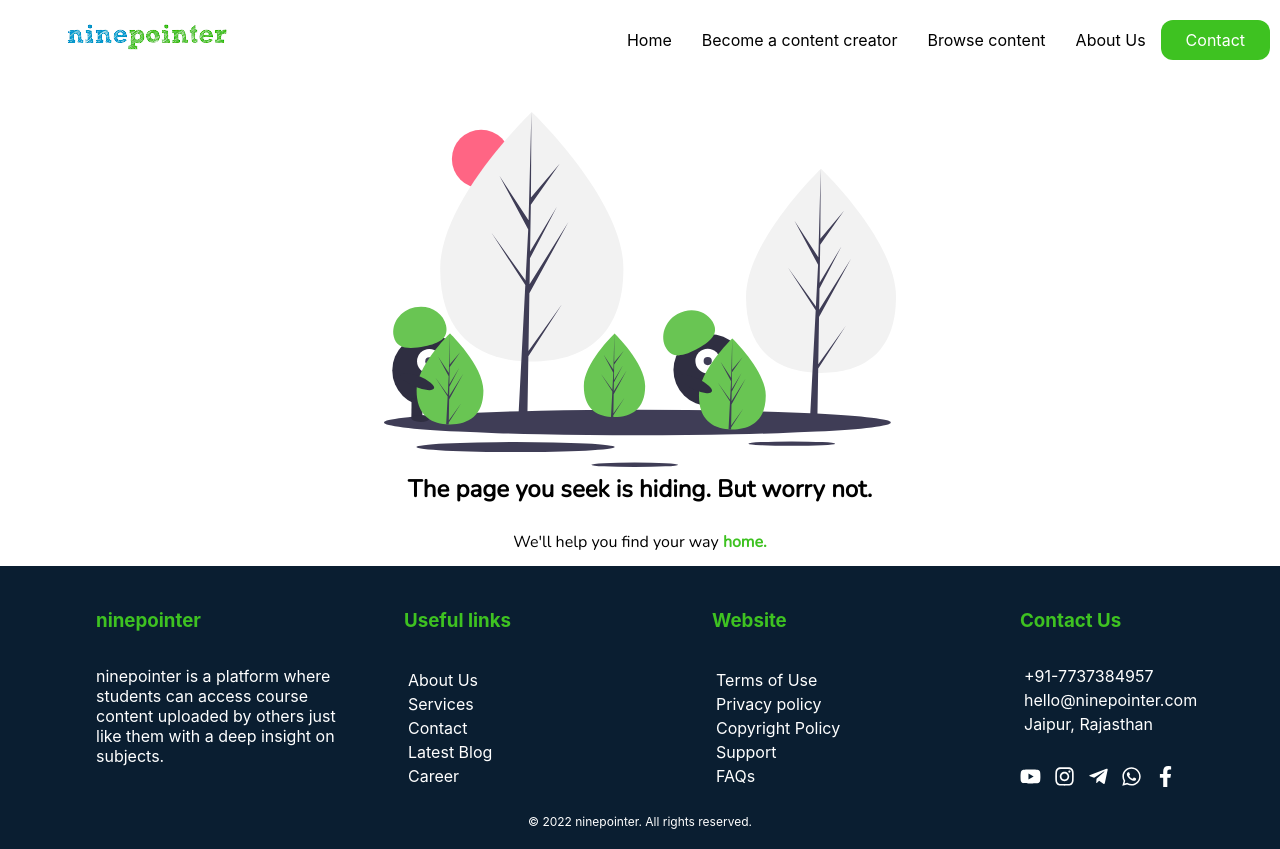
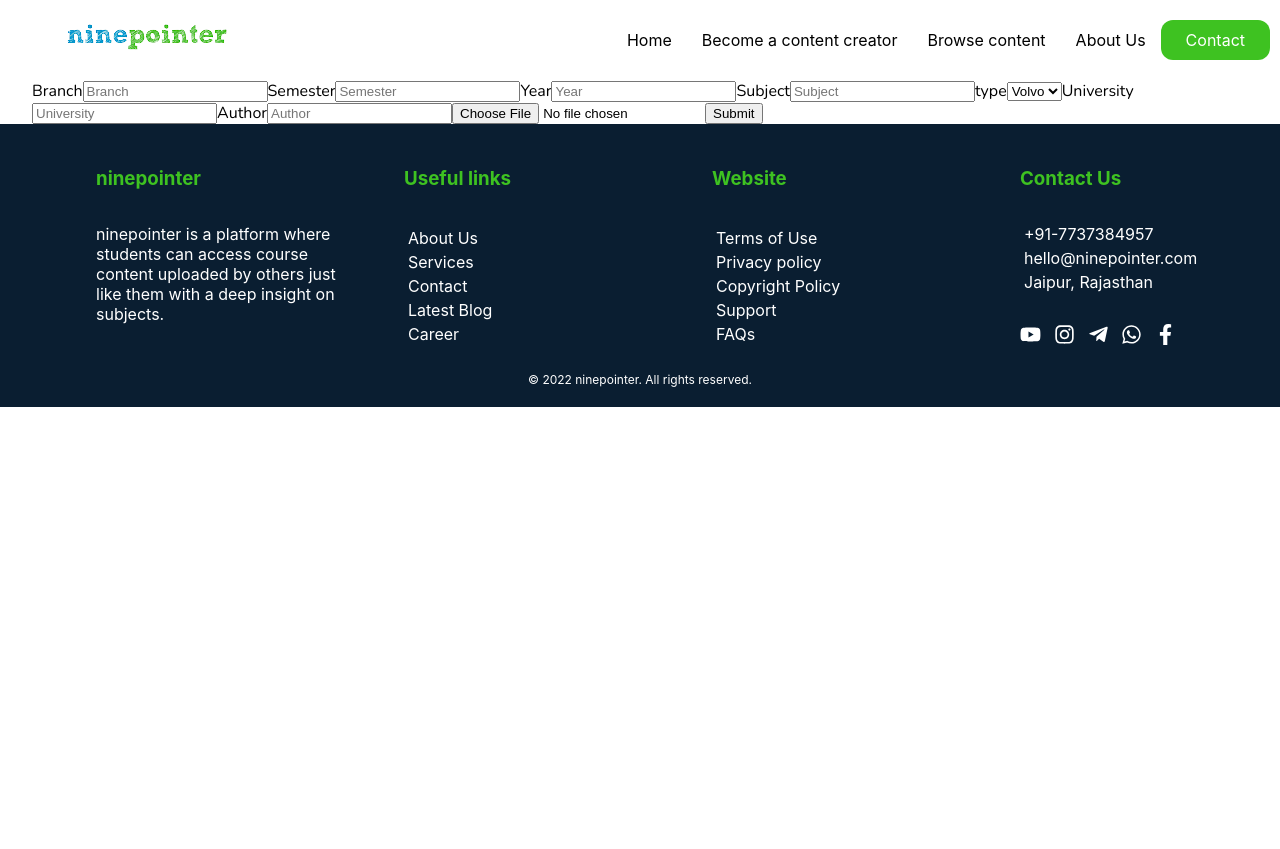
Before and after one commit to anshumansharma000/ninepointer, a Next.js app in the folder ninepointer/: page /upload-pyq in a window 1280 px wide. Before the commit this address had no page. After the commit the page ends 800 px from the top, so only its background shows below. Built offline with nearby package versions, Linux system fonts and the light colour scheme.

Commit message:
Restoring

```diff
--- a/ninepointer/package.json
+++ b/ninepointer/package.json
@@ -10,6 +10,7 @@
   },
   "dependencies": {
     "aos": "^2.3.4",
+    "axios": "^0.27.2",
     "next": "12.1.6",
     "react": "18.1.0",
     "react-dom": "18.1.0",
--- /dev/null
+++ b/ninepointer/pages/upload-pyq.js
@@ -0,0 +1,164 @@
+import { useState } from 'react';
+import axios from 'axios';
+
+const uploadpyq = () => {
+  const [formData, setFormData] = useState({
+    // user_id: cookies.UserId,
+    branch: '',
+    semester: '',
+    year: '',
+    subject: '',
+    university: '',
+    author: '',
+    // file: '',
+  });
+
+  const [file, setFile] = useState('');
+  const [filename, setFilename] = useState('Choose File');
+  const [uploadedFile, setUploadedFile] = useState({});
+
+  const onChange = (e) => {
+    setFile(e.target.files[0]);
+    console.log(e.target.files[0]);
+    setFilename(e.target.files[0].name);
+  };
+
+  const handleSubmit = async (e) => {
+    e.preventDefault();
+    let fd = new FormData();
+    fd.append('file', file);
+    fd.append('branch', formData.branch);
+    fd.append('semester', formData.semester);
+    fd.append('year', formData.year);
+    fd.append('subject', formData.subject);
+    fd.append('university', formData.university);
+    fd.append('author', formData.author);
+
+    console.log(fd);
+
+    const response = await axios.post(
+      'http://localhost:8000/api/v1/engineering/pyq',
+      fd,
+      {
+        headers: {
+          'Content-Type': 'multipart/form-data',
+        },
+      }
+    );
+
+    const success = response.status == 200;
+    console.log(success);
+    console.log(response.data);
+  };
+
+  const handleChange = (e) => {
+    console.log(e);
+    const value =
+      e.target.type === 'checkbox' ? e.target.checked : e.target.value;
+    const name = e.target.name;
+    console.log(value, name);
+
+    setFormData((prevState) => ({
+      ...prevState,
+      [name]: value,
+    }));
+  };
+
+  return (
+    <div>
+      <form onSubmit={handleSubmit}>
+        <section>
+          <label htmlFor='branch'>Branch</label>
+          <input
+            type='text'
+            name='branch'
+            id='branch'
+            placeholder='Branch'
+            required={true}
+            value={formData.branch}
+            onChange={handleChange}
+          />
+
+          <label htmlFor='semester'>Semester</label>
+          <input
+            type='text'
+            name='semester'
+            id='semester'
+            placeholder='Semester'
+            required={true}
+            value={formData.semester}
+            onChange={handleChange}
+          />
+
+          <label htmlFor='year'>Year</label>
+          <input
+            type='year'
+            name='year'
+            id='year'
+            placeholder='Year'
+            required={true}
+            value={formData.year}
+            onChange={handleChange}
+          />
+          <label htmlFor='subject'>Subject</label>
+          <input
+            type='text'
+            name='subject'
+            id='subject'
+            placeholder='Subject'
+            required={true}
+            value={formData.subject}
+            onChange={handleChange}
+          />
+          <label htmlFor='type'>type</label>
+          <select>
+            <option value='Ford'>Ford</option>
+            <option value='Volvo' selected>
+              Volvo
+            </option>
+            <option value='Fiat'>Fiat</option>
+          </select>
+          <label htmlFor='university'>University</label>
+          <input
+            type='text'
+            name='university'
+            id='university'
+            placeholder='University'
+            required={true}
+            value={formData.university}
+            onChange={handleChange}
+          />
+          <label htmlFor='Author'>Author</label>
+          <input
+            type='text'
+            name='author'
+            id='author'
+            placeholder='Author'
+            required={true}
+            value={formData.author}
+            onChange={handleChange}
+          />
+          <input
+            type='file'
+            name='file'
+            onChange={onChange}
+            // value={formData.file}
+          />
+          {/* <label htmlFor='branch'>Branch</label> */}
+          {/* <input
+            type='text'
+            name='branch'
+            id='branch'
+            placeholder='Branch'
+            required={true}
+            value={formData.branch}
+            onChange={handleChange}
+          /> */}
+          <input type='submit' />
+        </section>
+      </form>
+    </div>
+  );
+};
+
+export default uploadpyq;
```
Also changed, not shown: ninepointer/pages/admin/upload-pyq.js (deleted, +0 -7 lines), 1 other file (tests, documents, lock files or other folders).
